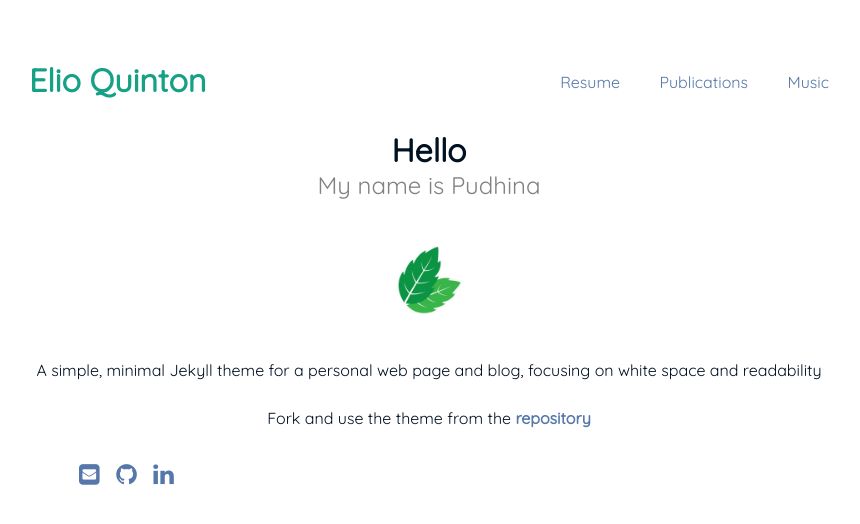
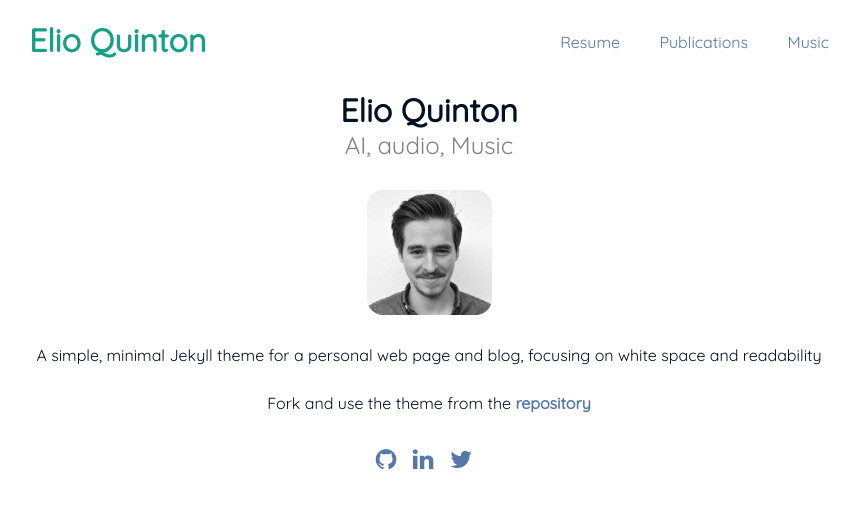
Before and after one commit to elioquinton/elioquinton.github.io, a Jekyll site: the page built from index.md, in a window 1280 px wide. Shown: the top 524 px of the page, without its empty margins (211-1071 px from the left). Built offline with Jekyll 4.4.1, drawn with Linux system fonts in a browser that asks for light colours.

Commit message:
added picture, twitter and fixed socials icons alignment

```diff
--- a/_config.yml
+++ b/_config.yml
@@ -8,9 +8,10 @@ url: "https://elioquinton.github.io" # the base hostname & protocol for your sit
 
 author:
   fullname: Elio Quinton
-  github: github
+  github: Quint-e
   linkedin: elio-quinton-22801952
-  email: example@email.com
+  twitter: elio_elioo
+  # email: example@email.com
 
 
 # Syntax highlighting
--- a/_includes/footer.html
+++ b/_includes/footer.html
@@ -15,5 +15,10 @@
 <i class="fa fa-linkedin"></i>
 </a>
 {% endif %}
+{% if site.author.twitter %}
+<a href="https://twitter.com/{{ site.author.twitter }}" class="social-links__entry" target="_blank">
+<i class="fa fa-twitter"></i>
+</a>
+{% endif %}
 </ul>
 </footer>
--- a/assets/css/main.css
+++ b/assets/css/main.css
@@ -46,7 +46,7 @@
 
   .wrapper {
     max-width: 800px;
-    margin: 60px auto; }
+    margin: 20px auto; }
 
 /* =Header *//*************************************************************/
   .header {
@@ -80,14 +80,17 @@
     font-weight: 400; }
 
   .social-links {
-    float: center;
+    /* float: center; */
+    text-align: center;
     font-size: 150%;
     color: #828282;
+    padding-inline-start: 0px;
     list-style-type: none; }
 
   .social-links__entry {
     display: inline-block;
-    margin-left: 10px; }
+    margin-right: 10px;
+  }
 
 
 /* =Titles *//*************************************************************/
--- a/index.md
+++ b/index.md
@@ -1,12 +1,12 @@
 ---
 layout: page
-title: Hello
-subtitle: My name is Pudhina
+title: Elio Quinton
+subtitle: AI, audio, Music
 sitemap:
   priority: 0.9
 ---
 
-<img src="{{ '/assets/img/pudhina.jpg' | prepend: site.baseurl }}" id="about-img">
+<img src="{{ '/assets/img/elio.jpg' | prepend: site.baseurl }}" id="about-img">
 
 <div id="describe-text">
 	<p>A simple, minimal Jekyll theme for a personal web page and blog, focusing on white space and readability</p>
```
Also changed, not shown: music.md (+4 -0 lines), assets/img/elio.jpg (added).
